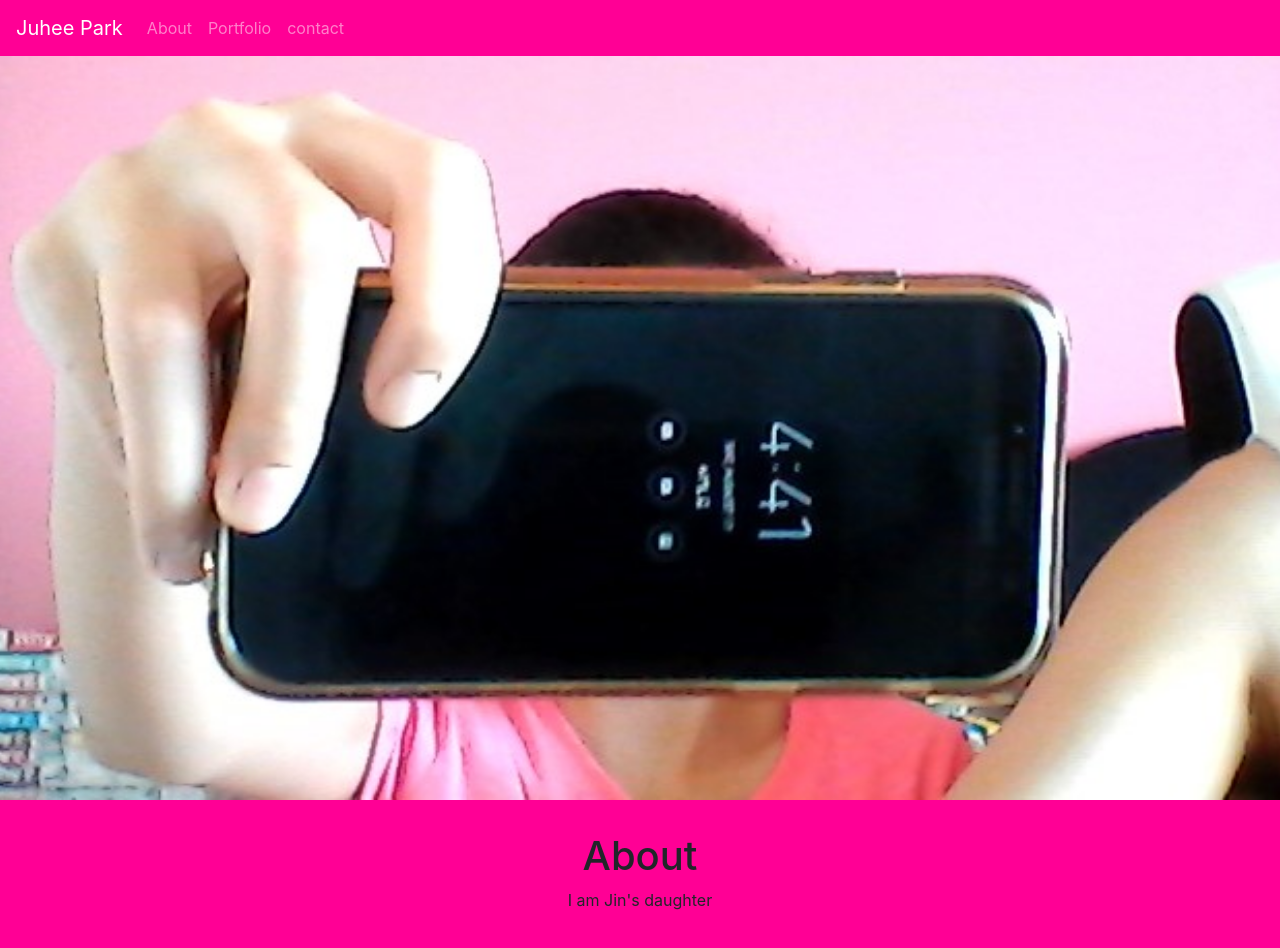
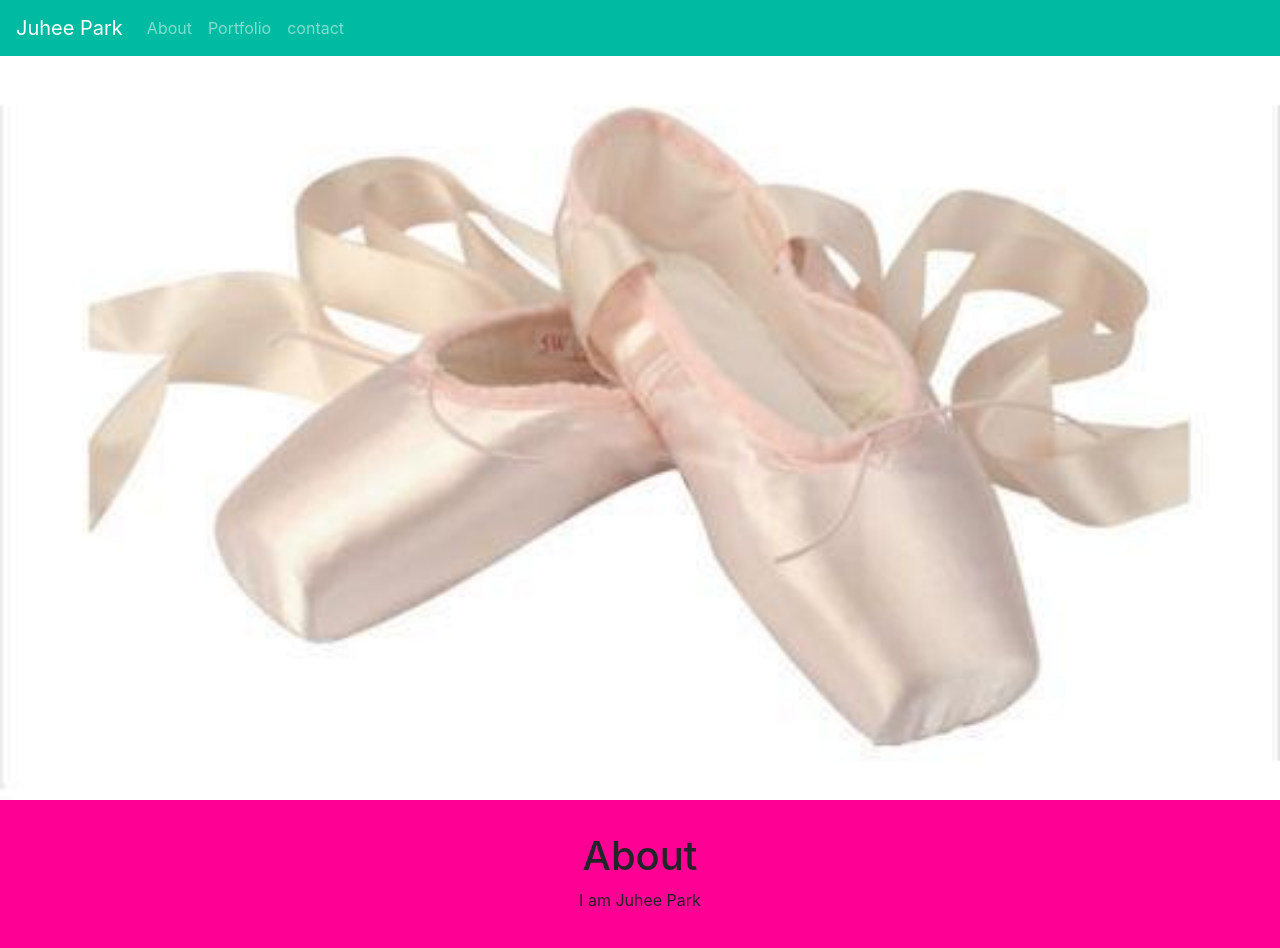
Before and after one commit to juheeparksurgeondreamer/web-folder, a plain HTML site: page index.html in a window 1280 px wide. Drawn offline with nearby package versions, Linux system fonts and the light colour scheme.

Commit message:
change name

```diff
--- a/home.less
+++ b/home.less
@@ -1,8 +1,8 @@
 nav {
-    background-color: rgb(255, 0, 149);
+    background-color: rgb(0, 187, 162);
 }
 #main-bg {
-    background-image: url("/images/temp.jpg");
+    background-image: url("/images/shoes.jpg");
     background-size: cover;
     height: calc(100vh - 56px);
     width: 100%;
--- a/index.html
+++ b/index.html
@@ -38,7 +38,7 @@
                     About
                 </h1>
                 <p>
-                    I am Jin's daughter
+                    I am Juhee Park
                 </p>
             </div>
         </section>
```
Also changed, not shown: images/shoes.jpg (added).
